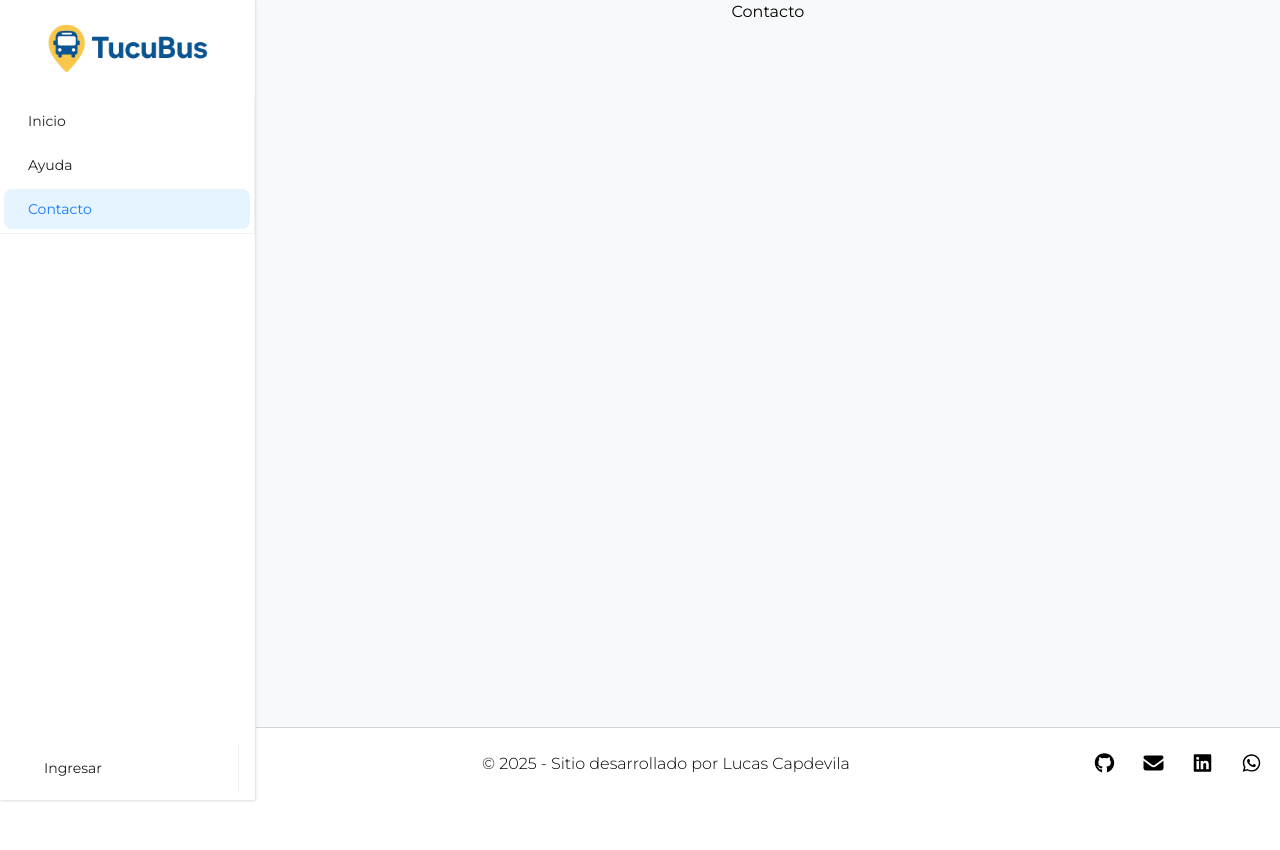
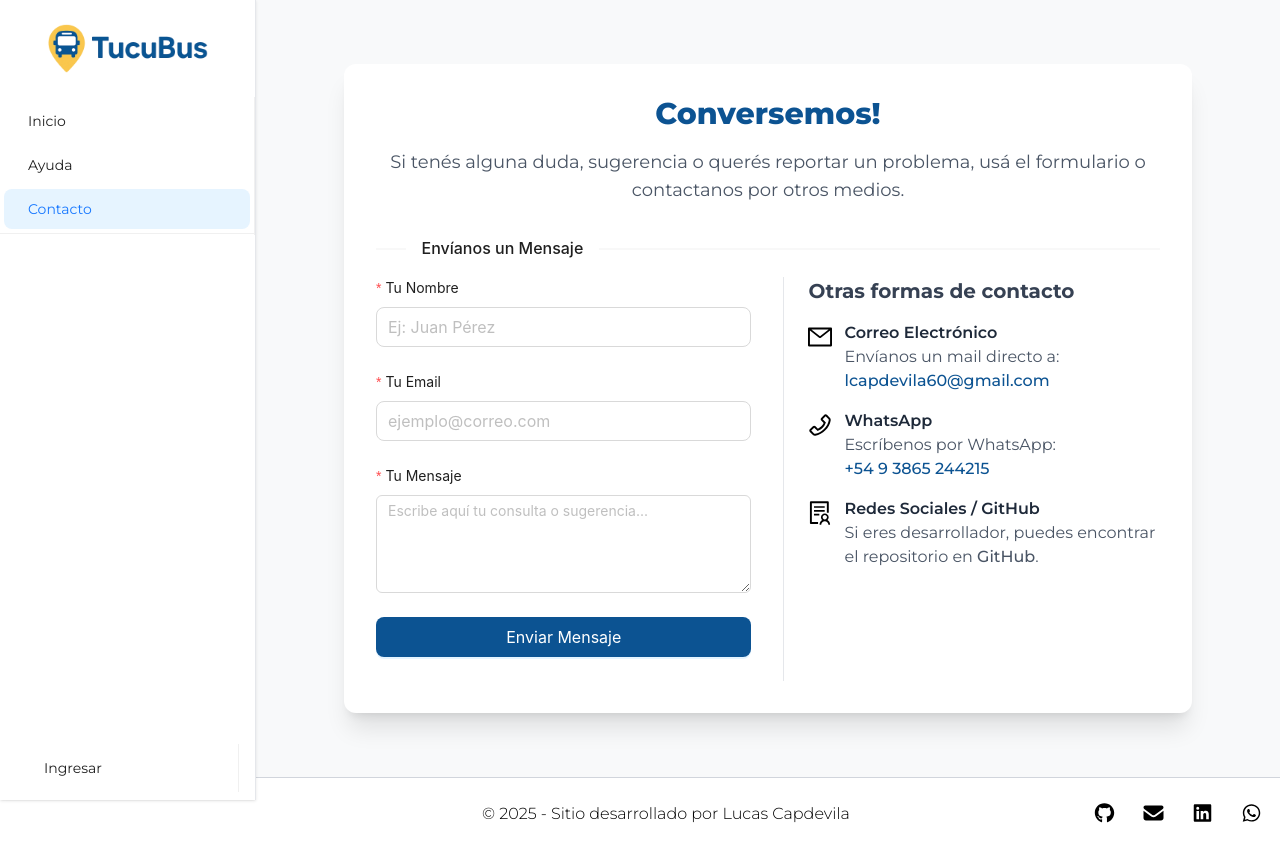
Before and after one commit to lucasecapdevila/tucubus-frontend, a React (Vite) app: page /contacto in a window 1280 px wide. Before the commit the page ends 800 px from the top, so only its background shows below. Built offline with nearby package versions, Linux system fonts and the light colour scheme; no server answers.

Commit message:
se agrega página de contacto

```diff
--- a/src/components/pages/Contact.jsx
+++ b/src/components/pages/Contact.jsx
@@ -1,9 +1,173 @@
-import React from 'react'
+import { useState } from "react";
+import { Divider, Button, Form, Input } from "antd";
+import {
+  MailOutlined,
+  PhoneOutlined,
+  SolutionOutlined,
+} from "@ant-design/icons";
+import { Link } from "react-router-dom";
+import toast from "react-hot-toast";
+
+const { TextArea } = Input;
 
 const Contact = () => {
+  const [loading, setLoading] = useState(false);
+  const [form] = Form.useForm();
+
+  // Función simulada para manejar el envío del formulario
+  const onFinish = () => {
+    setLoading(true);
+
+    // Simulación de envío
+    setTimeout(() => {
+      toast.success("¡Mensaje enviado con éxito! Te responderemos pronto.");
+      form.resetFields();
+      setLoading(false);
+    }, 1500);
+  };
+
   return (
-    <div>Contacto</div>
-  )
-}
+    <div className="max-w-4xl mx-auto px-4 sm:px-6 py-10 lg:py-16">
+      <div className="contact-container bg-white p-6 sm:p-8 rounded-xl shadow-xl">
+        <h2 className="text-3xl font-extrabold text-[#0c5392] text-center mt-0 mb-4">
+          Conversemos!
+        </h2>
+        <p className="text-lg text-gray-600 text-center mb-8">
+          Si tenés alguna duda, sugerencia o querés reportar un problema, usá el
+          formulario o contactanos por otros medios.
+        </p>
 
-export default Contact
+        <Divider orientation="left">Envíanos un Mensaje</Divider>
+
+        <div className="flex flex-col lg:flex-row gap-8">
+          <div className="lg:w-1/2">
+            <Form
+              form={form}
+              layout="vertical"
+              onFinish={onFinish}
+              className="space-y-4"
+            >
+              <Form.Item
+                name="name"
+                label="Tu Nombre"
+                rules={[
+                  { required: true, message: "Por favor ingresa tu nombre" },
+                ]}
+              >
+                <Input placeholder="Ej: Juan Pérez" size="large" />
+              </Form.Item>
+
+              <Form.Item
+                name="email"
+                label="Tu Email"
+                rules={[
+                  { required: true, message: "Por favor ingresa tu email" },
+                  {
+                    type: "email",
+                    message: "El formato de email no es válido",
+                  },
+                ]}
+              >
+                <Input placeholder="ejemplo@correo.com" size="large" />
+              </Form.Item>
+
+              <Form.Item
+                name="message"
+                label="Tu Mensaje"
+                rules={[
+                  { required: true, message: "Por favor escribe tu mensaje" },
+                ]}
+              >
+                <TextArea
+                  rows={4}
+                  placeholder="Escribe aquí tu consulta o sugerencia..."
+                />
+              </Form.Item>
+
+              <Form.Item>
+                <Button
+                  type="primary"
+                  htmlType="submit"
+                  loading={loading}
+                  size="large"
+                  className="w-full bg-blue-600 hover:bg-blue-700 transition-colors"
+                  style={{ backgroundColor: "#0c5392" }}
+                >
+                  Enviar Mensaje
+                </Button>
+              </Form.Item>
+            </Form>
+          </div>
+
+          <div className="lg:w-1/2 lg:pl-6 border-t lg:border-t-0 lg:border-l border-gray-200 pt-6 lg:pt-0">
+            <h3 className="text-xl font-bold text-gray-700 mb-4">
+              Otras formas de contacto
+            </h3>
+
+            <ul className="space-y-4">
+              {/* Email */}
+              <li className="flex items-start gap-3">
+                <MailOutlined className="text-blue-600 text-2xl mt-1 shrink-0" />
+                <div>
+                  <span className="font-semibold text-gray-800">
+                    Correo Electrónico
+                  </span>
+                  <p className="text-gray-600">
+                    Envíanos un mail directo a: <br />
+                    <Link
+                      to="mailto:lcapdevila60@gmail.com"
+                      className="text-[#0c5392] hover:underline font-medium"
+                    >
+                      lcapdevila60@gmail.com
+                    </Link>
+                  </p>
+                </div>
+              </li>
+
+              <li className="flex items-start gap-3">
+                <PhoneOutlined className="text-[#0c5392] text-2xl mt-1 shrink-0" />
+                <div>
+                  <span className="font-semibold text-gray-800">WhatsApp</span>
+                  <p className="text-gray-600">
+                    Escríbenos por WhatsApp: <br />
+                    <Link
+                      to="https://wa.me/5493865244215"
+                      target="_blank"
+                      rel="noopener noreferrer"
+                      className="text-[#0c5392] hover:underline font-medium"
+                    >
+                      +54 9 3865 244215
+                    </Link>
+                  </p>
+                </div>
+              </li>
+
+              <li className="flex items-start gap-3">
+                <SolutionOutlined className="text-blue-600 text-2xl mt-1 shrink-0" />
+                <div>
+                  <span className="font-semibold text-gray-800">
+                    Redes Sociales / GitHub
+                  </span>
+                  <p className="text-gray-600">
+                    Si eres desarrollador, puedes encontrar el repositorio en{" "}
+                    <Link
+                      to="https://github.com/lucasecapdevila/tucubus-frontend"
+                      target="_blank"
+                      rel="noopener noreferrer"
+                      className=" hover:underline font-medium"
+                    >
+                      GitHub
+                    </Link>
+                    .
+                  </p>
+                </div>
+              </li>
+            </ul>
+          </div>
+        </div>
+      </div>
+    </div>
+  );
+};
+
+export default Contact;
```
